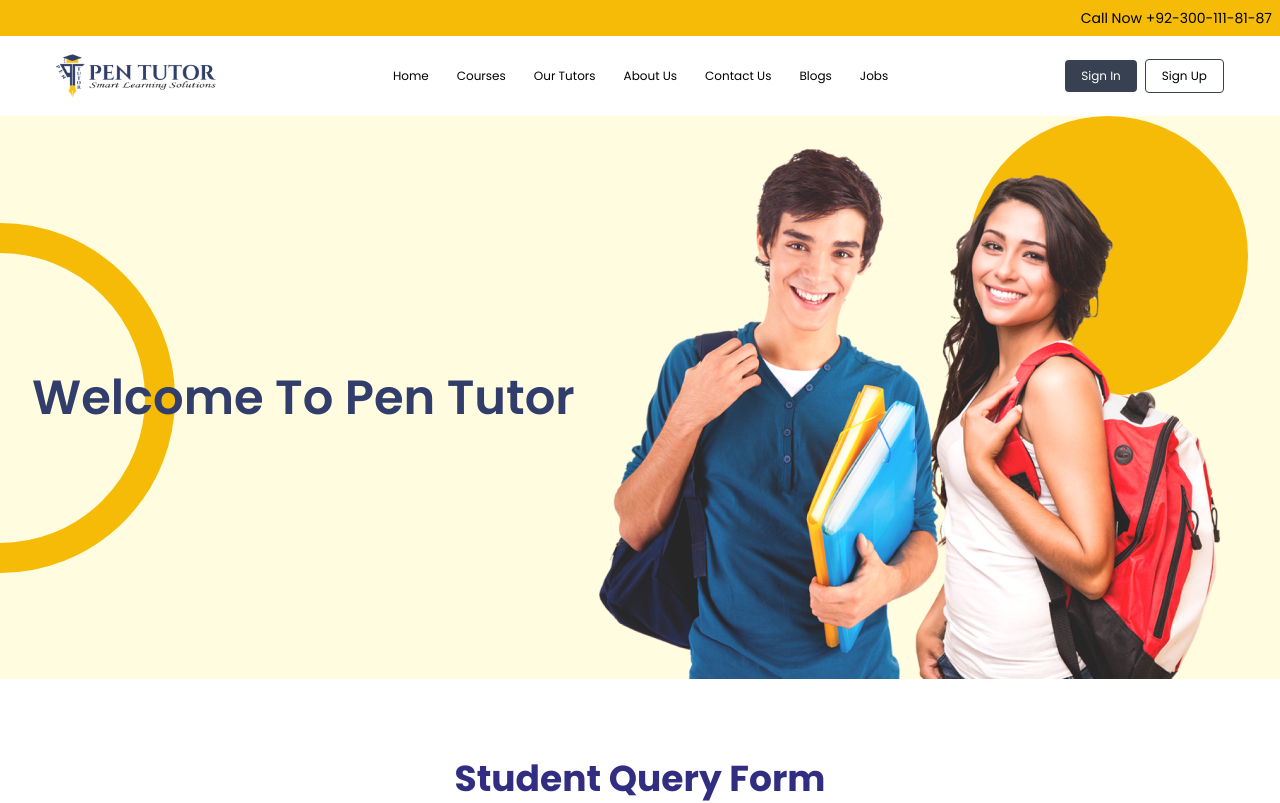
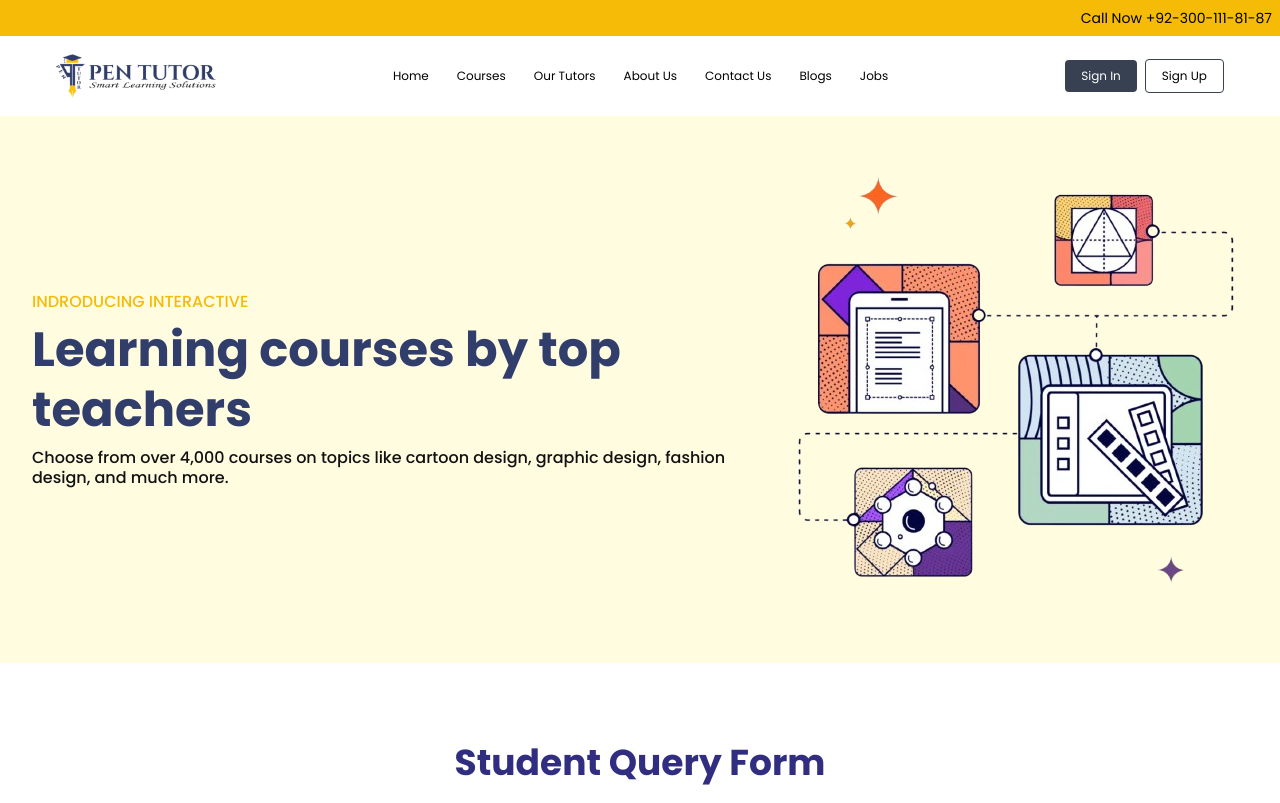
Before and after one commit to HuzaifaYaqoob/Pentutor_Frontend, a React (Create React App) app: page / in a window 1280 px wide. Shown: the top 803 px of the page. Built offline with nearby package versions, Linux system fonts and the light colour scheme; no server answers.

Commit message:
denjbcjfd

```diff
--- a/src/Pages/Home/BuildCommunity.js
+++ b/src/Pages/Home/BuildCommunity.js
@@ -3,7 +3,7 @@ import React from 'react'
 const BuildCommunity = () => {
   return (
     <>
-        <section className='container mx-auto mb-10 mt-32 space-y-7 md:space-y-10'>
+        <section className='max-w-[1300px] mx-auto mb-10 mt-32 space-y-7 md:space-y-10'>
             <div className='space-y-2'>
                 <p className='text-indigo-900 text-sm font-medium text-center'>Build up the community</p>
                 <h3 className='text-yellow-500 text-3xl md:text-4xl font-bold text-center'>Join the biggest community of learning</h3>
--- a/src/Pages/Home/OurServices.js
+++ b/src/Pages/Home/OurServices.js
@@ -3,7 +3,7 @@
 const ServiceCard = (props) => {
     return (
         <div className={'container rounded-xl mx-auto px-5 flex items-center flex-col gap-14 justify-between mb-20' + (props.reverse ? 'md:flex-row-reverse flex-col mt-20' : 'md:flex-row')}  >
-            <div className='flex-1 pl-10 pr-5'>
+            <div className='flex-1'>
                 <h3 className='text-indigo-900 font-bold mb-5 text-2xl'>{props.Heading}</h3>
                 <p className='text-gray-800 mb-10 pr-20'>{props.text}</p>
                 <button className='py-2 px-4 bg-indigo-900 rounded text-white'>Read More</button>
@@ -20,8 +20,8 @@ const ServiceCard = (props) => {
 
 const OurServices = () => {
     return (
-        <div className=' bg-yellow-50 py-20 '>
-            <div className="max-w-[1200px] mx-auto">
+        <div className=' bg-yellow-50 py-20'>
+            <div className="max-w-[1300px] mx-auto">
                 <div className='mb-16'>
                     <h3 className='w-full text-center text-4xl text-yellow-500 font-bold capitalize'><span className='text-gray-800'>Our</span> Services</h3>
                 </div>
--- a/src/Pages/Home/whyChoose.js
+++ b/src/Pages/Home/whyChoose.js
@@ -15,20 +15,19 @@ const ListItem = ({ index, title }) => {
 
 const WhyChoose = () => {
     return (
-        <div className='container mx-auto px-6 md:px-10 mb-10 mt-32'>
-            <div className='mb-4 sm:mb-7'>
-                <h3 className='text-indigo-900 font-bold text-2xl sm:text-3xl md:text-4xl capitalize w-full text-center'>Why Choose <span className='text-yellow-500'> Pen Tutor</span></h3>
-            </div>
+        <div className='max-w-[1300px] mx-auto px-2 sm:px-6 md:px-10 mb-10 mt-32 space-y-4 sm:space-y-6'>
+            <h3 className='text-indigo-900 font-bold text-2xl sm:text-3xl md:text-4xl capitalize w-full text-center'>Why Choose <span className='text-yellow-500'> Pen Tutor</span></h3>
             <div>
-                <p className="text-center text-sm sm:text-lg md:text-xl">Pen Tutor is a 'Network of Trained Tutors' committed to provide you highly qualified & experienced Online & Home tutoring services, individual and group sessions anywhere, anytime.
+                <p className="text-center text-sm md:text-lg">Pen Tutor is a 'Network of Trained Tutors' committed to provide you highly qualified & experienced Online & Home tutoring services, individual and group sessions anywhere, anytime.
                     <br />
                     <br />
                     Pen Tutor provides the best conceptual study environment. Our staff is equipped with unique teaching techniques and methodologies. Our mode of teaching is flexible, engaging and advanced. We keep the deficiencies and needs of students in focus to cover the gaps. we provide the best and right Tutors.
                     <br />
                     <br />
-                    Pen Tutor is your personalized tutoring service to fit your needs. Our goal is to provide a world-class education to anyone, anywhere. We focus on skill mastering to help learners establish strong basics so there is no limit to what they can pursue next!</p>
+                    Pen Tutor is your personalized tutoring service to fit your needs. Our goal is to provide a world-class education to anyone, anywhere. We focus on skill mastering to help learners establish strong basics so there is no limit to what they can pursue next!
+                </p>
             </div>
-            <div className="my-6 flex items-center justify-between lg:flex-row flex-col">
+            <div className="flex items-center justify-between lg:flex-row flex-col gap-6 !mt-6 sm:!mt-10">
                 <div className="flex-1 w-full">
                     <ListItem index={1} title={'Conceptual Study Environment'} />
                     <ListItem index={0} title={'Advance Teaching Methodology'} />
@@ -43,7 +42,7 @@ const WhyChoose = () => {
                     <ListItem index={1} title={'Guaranteed Success'} />
                     <ListItem index={0} title={'Economical Fee Packages'} />
                 </div>
-                <img className="max-w-[500px]" src={`${process.env.PUBLIC_URL}/images/zFSo6bnZJTw.png`} />
+                <img className="max-w-[500px] w-full rounded-lg" src="/images/why-chose-us.jpg" />
             </div>
         </div>
     )
--- a/src/components/HeroSection/HeroSection1.jsx
+++ b/src/components/HeroSection/HeroSection1.jsx
@@ -5,14 +5,14 @@ const WelcomePTHeroSection = () => {
     return (
         <>
             <div className="w-full relative bg-[#FFFCE0]">
-                <div className="px-4 sm:px-6 md:px-8 flex flex-col sm:flex-row items-center justify-between max-w-[1300px] mx-auto z-[3] relative pt-12 sm:gap-0 gap-12 sm:pt-0">
-                    <h1 className="text-3xl sm:text-start text-center sm:text-4xl md:text-5xl text-[#313D6A] font-semibold z-[3]">Welcome To Pen Tutor</h1>
-                    <div className="relative">
-                        <img src={`${process.env.PUBLIC_URL}/images/studentImages.png`} className='relative z-[3]' alt="" />
-                        <div className="bg-[#F5BB07] w-[180px] h-[180px] sm:w-[220px] sm:h-[220px] md:w-[280px] md:h-[280px] rounded-full absolute top-0 right-0 z-[1]"></div>
+                <div className="px-4 sm:px-6 md:px-8 flex flex-col xl:flex-row items-center justify-between max-w-[1300px] mx-auto z-[3] relative py-8 xl:gap-0 gap-12">
+                    <div className="space-y-2 flex-1 w-full">
+                        <p className="text-[#F5BB07] font-medium text-sm sm:text-[16px]">INDRODUCING INTERACTIVE</p>
+                        <h1 className="text-3xl text-start sm:text-4xl md:text-5xl text-[#313D6A] font-bold z-[3] !leading-[44px] sm:!leading-[54px] md:!leading-[60px]">Learning courses by top teachers</h1>
+                        <p className="text-[#111111] text-sm sm:text-[16px] font-medium">Choose from over 4,000 courses on topics like cartoon design, graphic design, fashion design, and much more.</p>
                     </div>
+                    <img src="/images/hero-section.png" className='relative z-[3]' alt="" />
                 </div>
-                <div className="absolute border-[#F5BB07] border-[18px] sm:border-[24px] md:border-[30px] w-[220px] h-[220px] sm:w-[300px] sm:h-[300px] md:w-[350px] md:h-[350px] rounded-full top-0 sm:top-1/2 sm:-translate-y-1/2 left-0 -translate-x-1/2 z-[1]"></div>
             </div>
         </>
     )
```
Also changed, not shown: public/images/hero-section.png (added), 1 other file (tests, documents, lock files or other folders).
